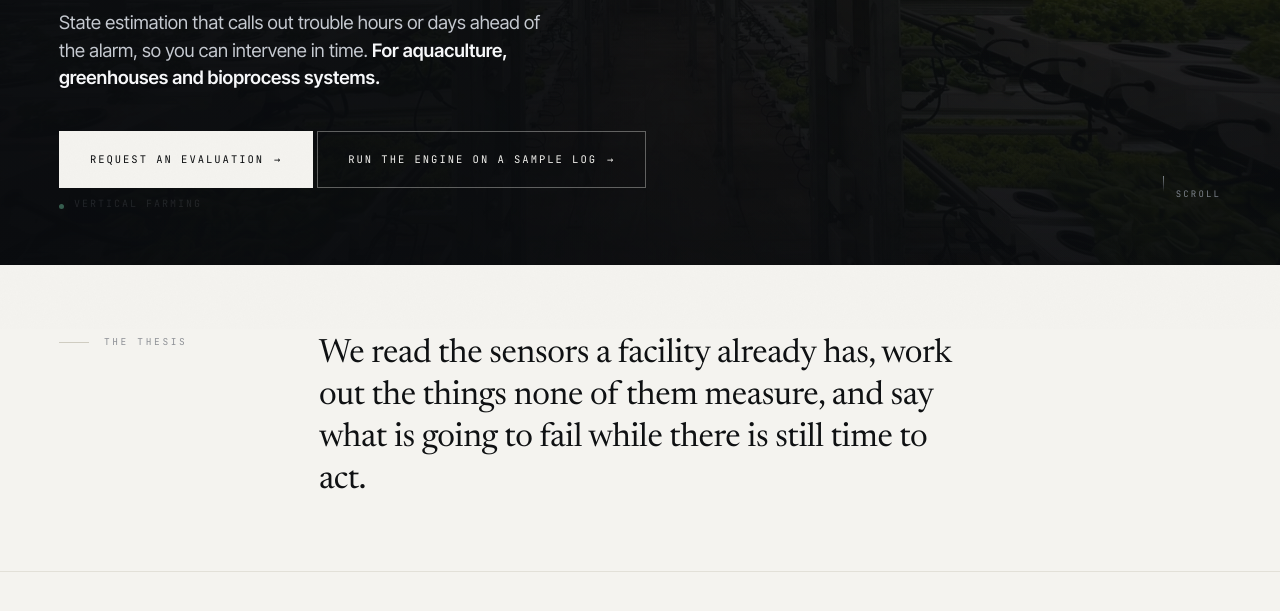
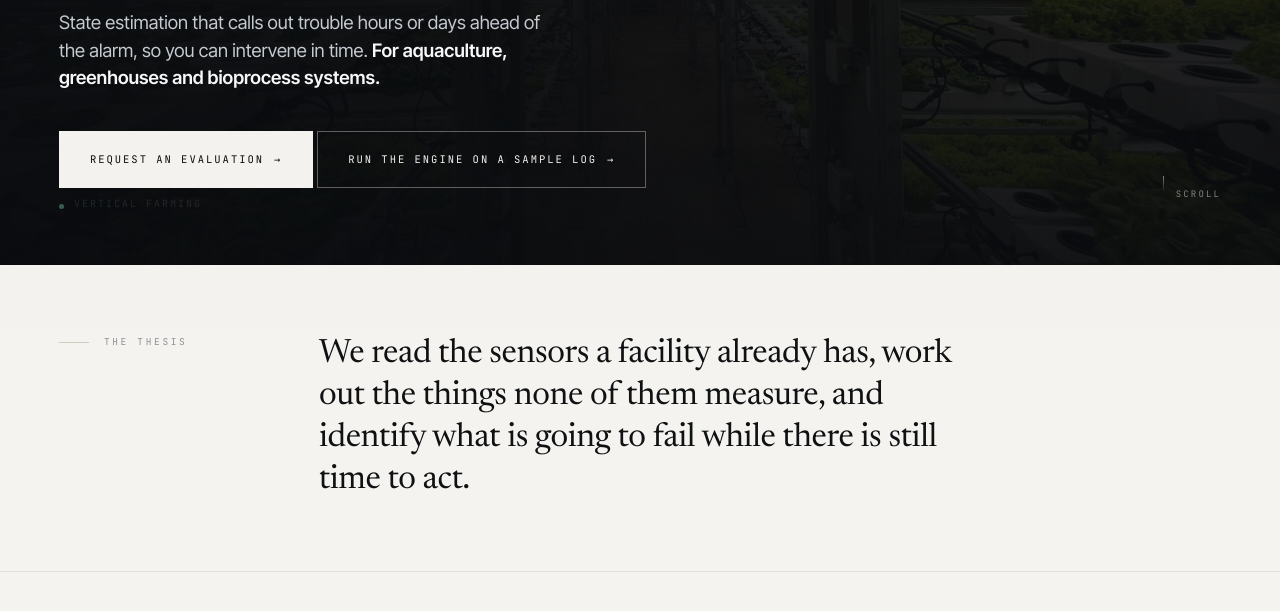
Before and after one commit to CamSouza13/OE-Web, a plain HTML site: page index.html in a window 1280 px wide. Shown: the part 471-1082 px from the top of the page. Drawn offline with Linux system fonts and the light colour scheme.

Commit message:
Update thesis paragraph for clarity

```diff
--- a/index.html
+++ b/index.html
@@ -64,7 +64,7 @@ var _d=document.documentElement;_d.classList.add("js");setTimeout(function(){if(
  <div class="wrap in">
   <p class="lbl rv">The thesis</p>
   <p class="q rv">We read the sensors a facility already has, work out the things none of them
-   measure, and say what is going to fail while there is still time to act.</p>
+   measure, and identify what is going to fail while there is still time to act.</p>
  </div>
 </section>
 
```
